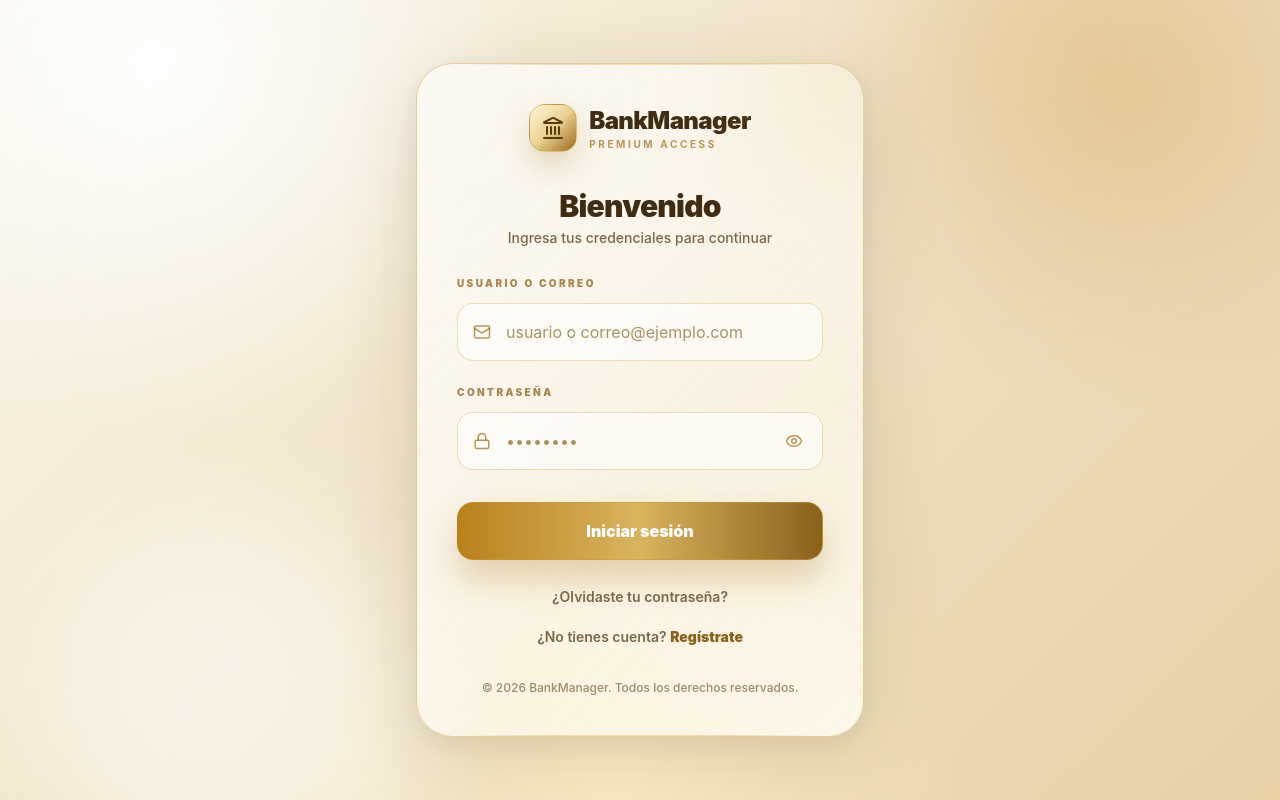
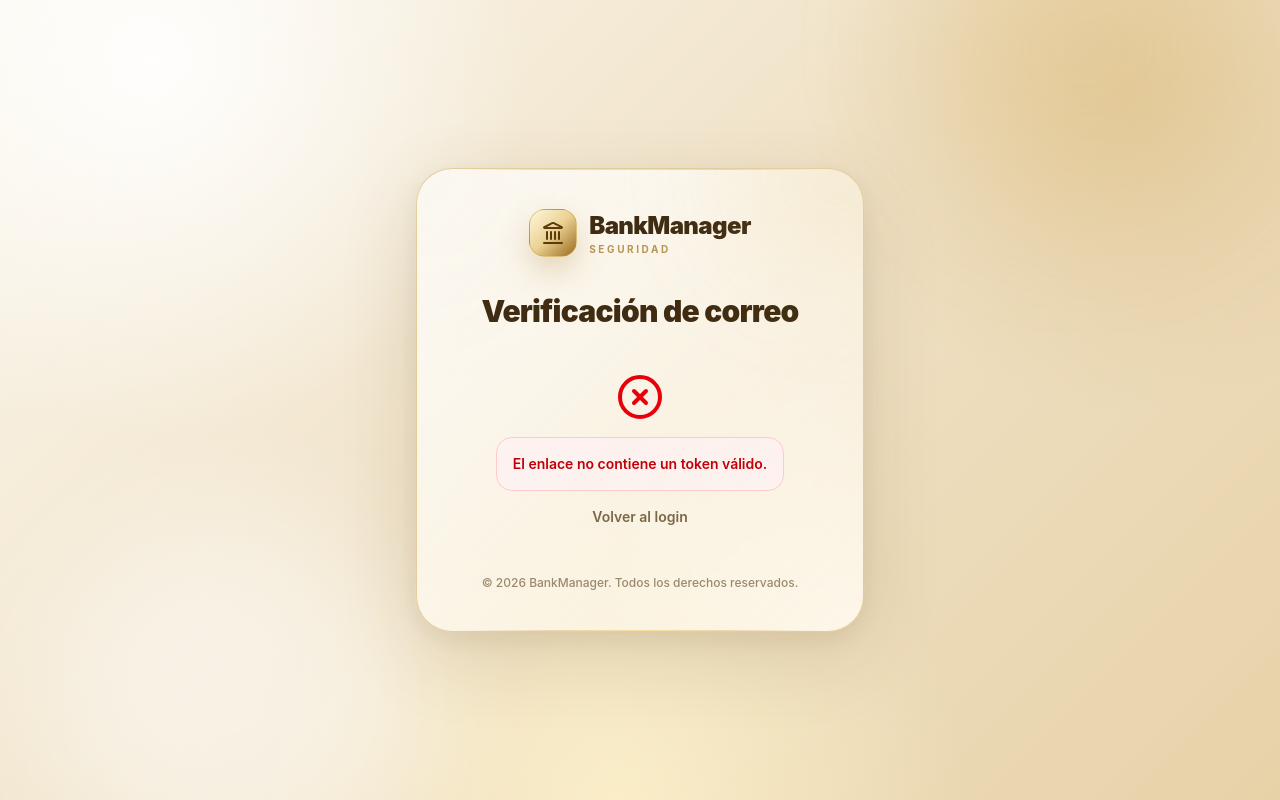
Before and after one commit to jsanta-2024254/bank-management-system, a React (Vite) app in the folder Frontend/: page /verify-email in a window 1280 px wide. Before the commit this address led to /login. Built offline with nearby package versions, Linux system fonts and the light colour scheme; no server answers.

Commit message:
fix: agregar página de verificación de email

```diff
--- a/Frontend/src/app/router/AppRoutes.jsx
+++ b/Frontend/src/app/router/AppRoutes.jsx
@@ -2,6 +2,7 @@ import { BrowserRouter, Routes, Route, Navigate } from "react-router-dom";
 import useAuthStore from "../../features/auth/store/authStore";
 import AuthPage from "../../features/auth/pages/AuthPage";
 import RegisterPage from "../../features/auth/pages/RegisterPage";
+import VerifyEmailPage from "../../features/auth/pages/VerifyEmailPage";
 import ForgotPasswordPage from "../../features/auth/pages/ForgotPasswordPage";
 import ResetPasswordPage from "../../features/auth/pages/ResetPasswordPage";
 import DashboardPage from "../layouts/DashboardPage";
@@ -109,6 +110,7 @@ const AppRoutes = () => {
       <Routes>
         <Route path="/login" element={<AuthPage />} />
         <Route path="/register" element={<RegisterPage />} />
+        <Route path="/verify-email" element={<VerifyEmailPage />} />
         <Route path="/forgot-password" element={<ForgotPasswordPage />} />
         <Route path="/reset-password" element={<ResetPasswordPage />} />
 
--- /dev/null
+++ b/Frontend/src/features/auth/components/VerifyEmailForm.jsx
@@ -0,0 +1,85 @@
+import { useEffect, useState } from 'react'
+import { Link, useNavigate, useSearchParams } from 'react-router-dom'
+import { CheckCircle2, XCircle, Loader2 } from 'lucide-react'
+import { authApi } from '../../../shared/api/auth'
+
+const VerifyEmailForm = () => {
+    const navigate = useNavigate()
+    const [params] = useSearchParams()
+    const token = params.get('token')
+
+    const [status, setStatus] = useState('loading') // loading | success | error
+    const [message, setMessage] = useState('')
+
+    useEffect(() => {
+        const verify = async () => {
+            if (!token) {
+                setStatus('error')
+                setMessage('El enlace no contiene un token válido.')
+                return
+            }
+
+            try {
+                await authApi.post('/auth/verify-email', { token })
+                setStatus('success')
+                setMessage('Tu correo fue verificado correctamente.')
+            } catch (error) {
+                setStatus('error')
+                setMessage(
+                    error?.response?.data?.message ||
+                        'No se pudo verificar el correo. El enlace puede haber expirado.'
+                )
+            }
+        }
+
+        verify()
+    }, [token])
+
+    return (
+        <div className="space-y-6 text-center animate-in slide-in-from-bottom-4 duration-300">
+            {status === 'loading' && (
+                <div className="flex flex-col items-center gap-4 py-4">
+                    <Loader2
+                        size={40}
+                        className="animate-spin text-[#8a611b]"
+                    />
+                    <p className="text-sm font-semibold text-[#7a6849]">
+                        Verificando tu correo...
+                    </p>
+                </div>
+            )}
+
+            {status === 'success' && (
+                <div className="flex flex-col items-center gap-4 py-4">
+                    <CheckCircle2 size={48} className="text-emerald-600" />
+                    <p className="text-sm font-semibold text-[#3f2c12]">
+                        {message}
+                    </p>
+                    <button
+                        onClick={() => navigate('/login')}
+                        className="w-full rounded-2xl border border-[#c89b3c]/50 bg-linear-to-r from-[#b98219] via-[#d9b45e] to-[#8a611b] py-4 font-black text-white shadow-[0_18px_36px_rgba(154,107,22,0.28)] transition-all hover:-translate-y-0.5 hover:shadow-[0_22px_44px_rgba(154,107,22,0.34)]"
+                    >
+                        Ir a iniciar sesión
+                    </button>
+                </div>
+            )}
+
+            {status === 'error' && (
+                <div className="flex flex-col items-center gap-4 py-4">
+                    <XCircle size={48} className="text-red-600" />
+                    <div className="rounded-2xl border border-red-200 bg-red-50/80 p-4 text-sm font-semibold text-red-700">
+                        {message}
+                    </div>
+                    <Link
+                        to="/login"
+                        className="text-sm font-semibold text-[#7a6849] transition-colors hover:text-[#8a611b]"
+                    >
+                        Volver al login
+                    </Link>
+                </div>
+            )}
+        </div>
+    )
+}
+
+export default VerifyEmailForm
--- /dev/null
+++ b/Frontend/src/features/auth/pages/VerifyEmailPage.jsx
@@ -0,0 +1,46 @@
+import { Landmark } from 'lucide-react'
+import VerifyEmailForm from '../components/VerifyEmailForm'
+
+const VerifyEmailPage = () => {
+    return (
+        <div className="premium-marble-bg relative flex min-h-screen items-center justify-center overflow-hidden p-4 text-[#3b2a14]">
+            <div className="pointer-events-none absolute -top-28 right-8 h-80 w-80 rounded-full bg-[#d9b45e]/20 blur-3xl" />
+            <div className="pointer-events-none absolute -bottom-24 left-10 h-96 w-96 rounded-full bg-white/50 blur-3xl" />
+
+            <div className="premium-marble-surface premium-soft-shadow relative w-full max-w-md overflow-hidden rounded-[2.25rem] border border-[#c89b3c]/45 p-8 sm:p-10">
+                <div className="premium-gold-line absolute left-10 right-10 top-0 h-px" />
+                <div className="premium-gold-line absolute bottom-0 left-10 right-10 h-px" />
+                <div className="pointer-events-none absolute -right-16 -top-20 h-44 w-44 rounded-full bg-[#d9b45e]/18 blur-3xl" />
+
+                <div className="mb-9 flex items-center justify-center gap-3">
+                    <div className="flex h-12 w-12 items-center justify-center rounded-2xl border border-[#c89b3c]/50 bg-linear-to-br from-[#fff8df] via-[#ead190] to-[#9a6b16] shadow-[0_14px_30px_rgba(154,107,22,0.24)]">
+                        <Landmark className="text-[#5b3a0d]" size={24} />
+                    </div>
+
+                    <div>
+                        <span className="block text-2xl font-black tracking-tight text-[#3f2c12]">
+                            BankManager
+                        </span>
+                        <span className="block text-[10px] font-bold uppercase tracking-[0.26em] text-[#9a6b16]/70">
+                            Seguridad
+                        </span>
+                    </div>
+                </div>
+
+                <div className="mb-7 text-center">
+                    <h1 className="mb-1 text-3xl font-black tracking-tight text-[#3f2c12]">
+                        Verificación de correo
+                    </h1>
+                </div>
+
+                <VerifyEmailForm />
+
+                <p className="mt-8 text-center text-xs font-medium text-[#9a8a6c]">
+                    © 2026 BankManager. Todos los derechos reservados.
+                </p>
+            </div>
+        </div>
+    )
+}
+
+export default VerifyEmailPage
```
